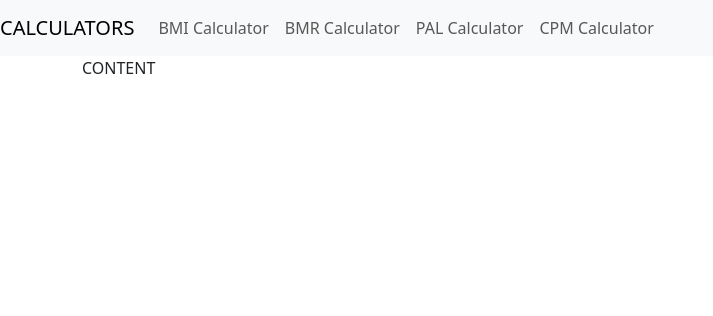
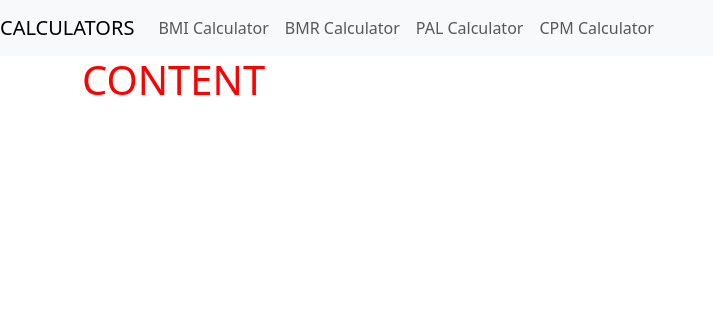
Before and after one commit to olczi095/bmi-calculator, a Django app: page /bmi_calculator/ in a window 1280 px wide. Shown: the top 316 px of the page, without its empty margins (0-713 px from the left). Run offline with Django 4.2, Linux system fonts and the light colour scheme.

Commit message:
fix: fix bug with style inheritance

```diff
--- a/mysite/calculator/static/calculator/style.css
+++ b/mysite/calculator/static/calculator/style.css
@@ -1,7 +1,8 @@
-.nav{
-    margin: 20px;
+h1 {
+    color: red;
+
 }
 
-h1{
-    color: red;
-  }
+.container {
+    color:red;
+}
--- a/mysite/calculator/templates/calculator/base.html
+++ b/mysite/calculator/templates/calculator/base.html
@@ -8,9 +8,8 @@
     <title>{% block title %}
       Site Title
     {% endblock %}</title>
+    <link href="https://cdn.jsdelivr.net/npm/bootstrap@5.3.0-alpha2/dist/css/bootstrap.min.css" rel="stylesheet" integrity="sha384-aFq/bzH65dt+w6FI2ooMVUpc+21e0SRygnTpmBvdBgSdnuTN7QbdgL+OapgHtvPp" crossorigin="anonymous">
     <link rel="stylesheet" type="text/css" href="{% static 'calculator/style.css' %}">
-    <link href="https://cdn.jsdelivr.net/npm/bootstrap@5.3.0-alpha2/dist/css/bootstrap.min.css" rel="stylesheet" integrity="sha384-aFq/bzH65dt+w6FI2ooMVUpc+21e0SRygnTpmBvdBgSdnuTN7QbdgL+OapgHtvPp" crossorigin="anonymous">
-
   </head>
 
   <body>
@@ -38,11 +37,10 @@
       </div>
     </nav>
 
-    <div class="container">
-      <div class="content">
-      {% block content %}{% endblock %}
+      <div class='container'>
+        <h1>{% block content%}{% endblock %}</h1>
       </div>
-    </div>
+
 
     <script src="https://cdn.jsdelivr.net/npm/bootstrap@5.3.0-alpha2/dist/js/bootstrap.bundle.min.js" integrity="sha384-qKXV1j0HvMUeCBQ+QVp7JcfGl760yU08IQ+GpUo5hlbpg51QRiuqHAJz8+BrxE/N" crossorigin="anonymous"></script>
 
--- a/mysite/mysite/settings.py
+++ b/mysite/mysite/settings.py
@@ -11,6 +11,7 @@ https://docs.djangoproject.com/en/4.1/ref/settings/
 """
 
 from pathlib import Path
+import os
 
 # Build paths inside the project like this: BASE_DIR / 'subdir'.
 BASE_DIR = Path(__file__).resolve().parent.parent
@@ -116,8 +117,7 @@ USE_TZ = True
 # Static files (CSS, JavaScript, Images)
 # https://docs.djangoproject.com/en/4.1/howto/static-files/
 
-STATIC_URL = 'static/'
-STATICFILES_DIRS = [ BASE_DIR / 'static']
+STATIC_URL = '/static/'
 
 # Default primary key field type
 # https://docs.djangoproject.com/en/4.1/ref/settings/#default-auto-field
```
